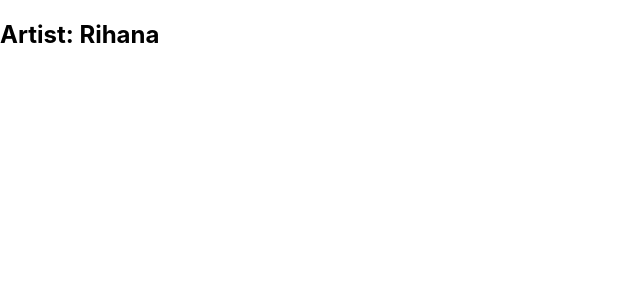
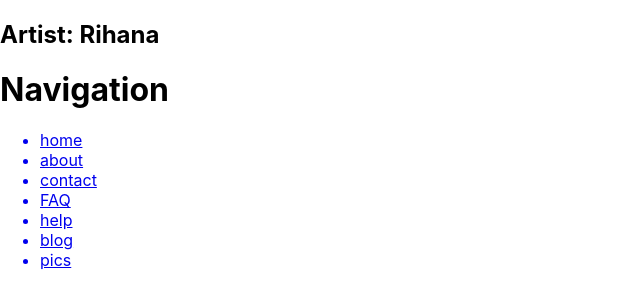
Before and after one commit to Kadunapikin/React-practice, a React (Create React App) app in the folder my-app/: page / in a window 1280 px wide. Shown: the part 1116-1399 px from the top of the page, without its empty margins (0-640 px from the left). Before the commit the page ends 1185 px from the top, so only its background shows below. Built offline with nearby package versions, Linux system fonts and the light colour scheme.

Commit message:
create NavBar.js and add NavItems to the component

```diff
--- a/my-app/src/App.js
+++ b/my-app/src/App.js
@@ -1,6 +1,7 @@
 import React from 'react';
 import DayOne from './practice/dayone';
 import DayTwo from './practice/daytwo';
+import NavList from './practice/NavBar';
 import Player from './practice/props';
 
 
@@ -10,6 +11,10 @@
     <DayOne />
     <DayTwo />
     <Player songName="Live Your Life" artist="Rihana" />
+    <div>
+      <h1>Navigation</h1>
+      <NavList />
+    </div>
     </>
   );
 }
--- /dev/null
+++ b/my-app/src/practice/NavBar.js
@@ -0,0 +1,18 @@
+import React from 'react';
+
+const navItems = ['home', 'about', 'contact', 'FAQ', 'help', 'blog', 'pics'];
+
+const NavList = () => {
+  return (
+    <ul>
+      {navItems.map((item, index) => (
+        // eslint-disable-next-line
+        <a href='#'>
+            <li key={index}>{item}</li>
+        </a>
+      ))}
+    </ul>
+  );
+};
+
+export default NavList;
```
